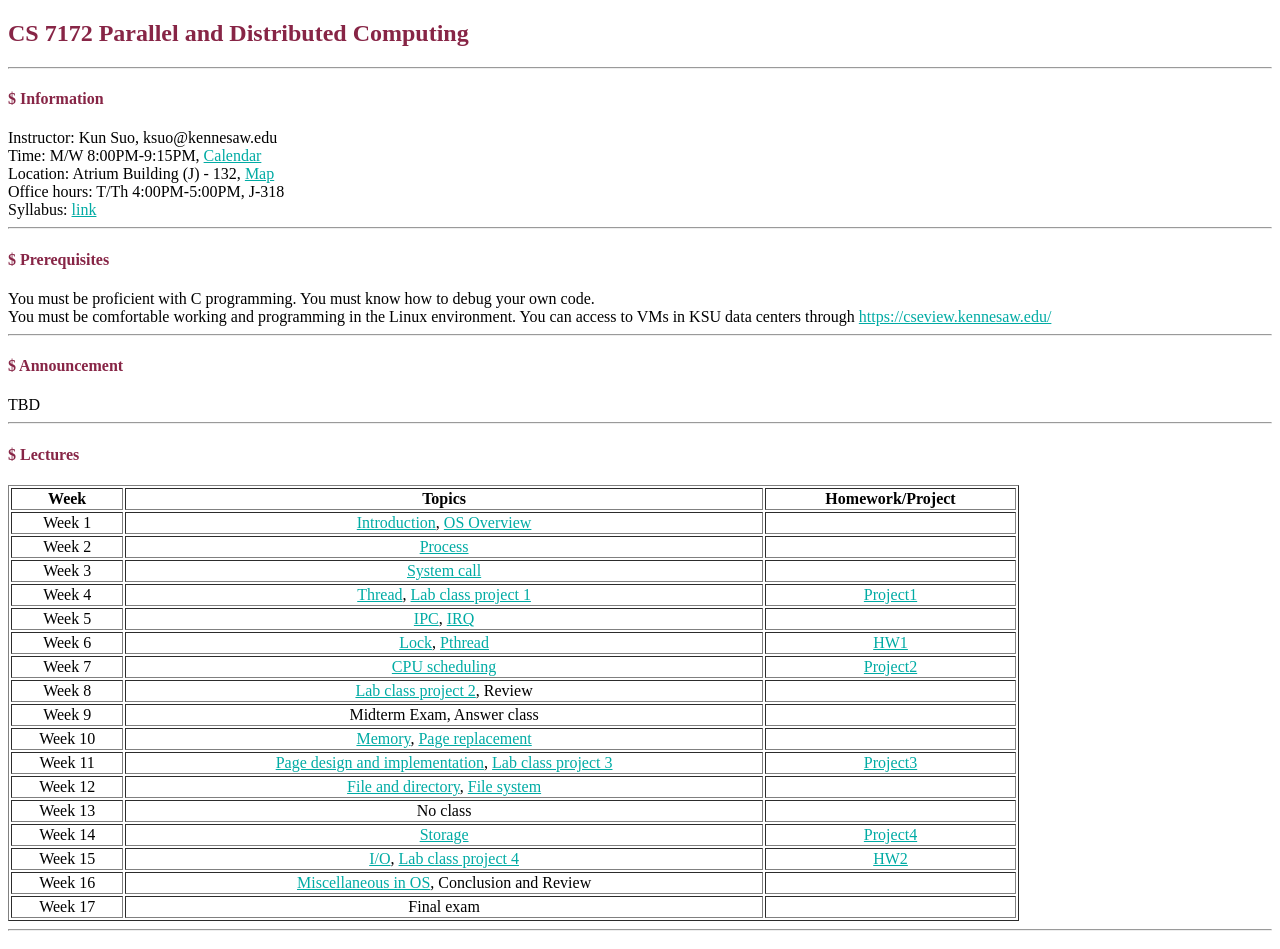
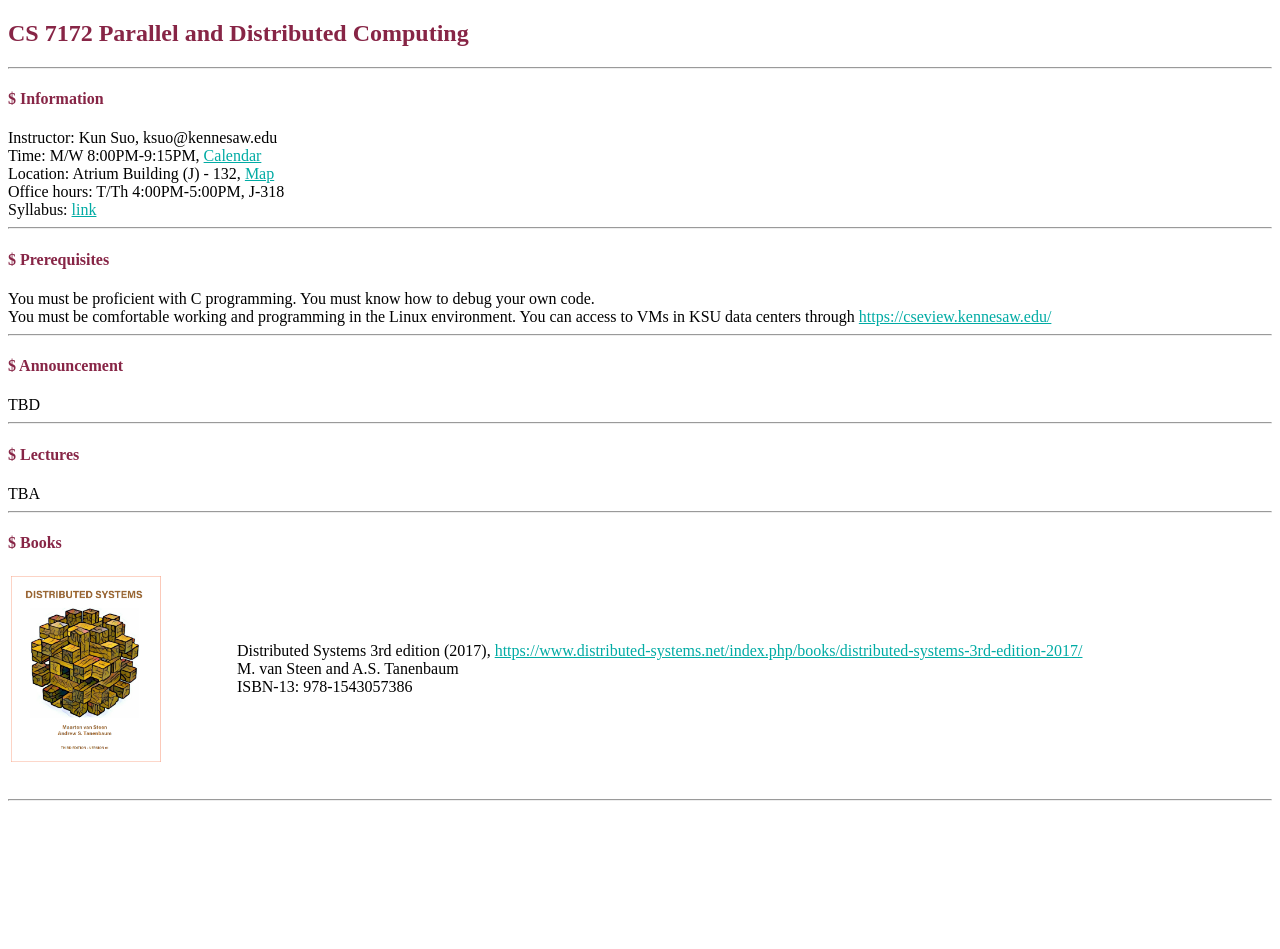
Before and after one commit to kevinsuo/kevinsuo.github.io, a plain HTML site: page teaching/2020Spring/7172/class.html in a window 1280 px wide. Shown: the top 949 px of the page. After the commit the page ends 809 px from the top, so only its background shows below. Drawn offline with nearby package versions, Linux system fonts and the light colour scheme.

Commit message:
Update class.html

```diff
--- a/teaching/2020Spring/7172/class.html
+++ b/teaching/2020Spring/7172/class.html
@@ -49,99 +49,7 @@ p.margin {margin: 0cm 0.6cm 0cm 0.6cm}
   </h4>
 
 
-<table style="width:80%" border="1">
-  <tr>
-    <th>Week</th>
-    <th>Topics</th>
-    <th>Homework/Project</th>
-  </tr>
-
-  <tr align="center">
-    <td>Week 1</td>
-    <td><a href="./Slides/LEC1_Intro.pdf" style="color:#00ABA4">Introduction</a>, <a href="./Slides/LEC2_OS_Overview.pdf" style="color:#00ABA4">OS Overview</a></td>
-    <td></td>
-  </tr>
-  <tr align="center">
-    <td>Week 2</td>
-    <td><a href="./Slides/LEC3_OS_Process.pdf" style="color:#00ABA4">Process</a></td>
-    <td></td>
-  </tr>
-  <tr align="center">
-    <td>Week 3</td>
-    <td><a href="./Slides/LEC5_1_OS_System_Call.pdf" style="color:#00ABA4">System call</a></td>
-    <td></td>
-  </tr>
-  <tr align="center">
-    <td>Week 4</td>
-    <td><a href="./Slides/LEC4_OS_Thread.pdf" style="color:#00ABA4">Thread</a>, <a href="./Slides/LEC5_2_Project 1.pdf" style="color:#00ABA4">Lab class project 1</a></td>
-    <td><a href="./Project/project1.pdf" style="color:#00ABA4">Project1</a></td>
-  </tr>
-  <tr align="center">
-    <td>Week 5</td>
-    <td><a href="./Slides/LEC6_OS_IPC.pdf" style="color:#00ABA4">IPC</a>, <a href="./Slides/LEC7_OS_Interrupt.pdf" style="color:#00ABA4">IRQ</a></td>
-    <td></td>
-  </tr>
-  <tr align="center">
-    <td>Week 6</td>
-    <td><a href="./Slides/LEC8_OS_Lock.pdf" style="color:#00ABA4">Lock</a>, <a href="./Slides/LEC9_OS_Pthread.pdf" style="color:#00ABA4">Pthread</a></td>
-    <td><a href="./HW/1.docx" style="color:#00ABA4">HW1</a></td>
-  </tr>
-  <tr align="center">
-    <td>Week 7</td>
-    <td><a href="./Slides/LEC10_1_OS_Scheduling.pdf" style="color:#00ABA4">CPU scheduling</a></td>
-    <td><a href="./Project/project2.pdf" style="color:#00ABA4">Project2</a></td>
-  </tr>
-  <tr align="center">
-    <td>Week 8</td>
-    <td><a href="./Slides/LEC10_2_OS_Project2.pdf" style="color:#00ABA4">Lab class project 2</a>, Review</td>
-    <td></td>
-  </tr>
-  <tr align="center">
-    <td>Week 9</td>
-    <td>Midterm Exam, Answer class</td>
-    <td></td>
-  </tr>
-  <tr align="center">
-    <td>Week 10</td>
-    <td><a href="./Slides/LEC11_OS_Memory.pdf" style="color:#00ABA4">Memory</a>, <a href="./Slides/LEC12_1_OS_Page replacement.pdf" style="color:#00ABA4">Page replacement</a></td>
-    <td></td>
-  </tr>
-  <tr align="center">
-    <td>Week 11</td>
-    <td><a href="./Slides/LEC13_OS_Page design and segmentation.pdf" style="color:#00ABA4">Page design and implementation</a>, <a href="./Slides/LEC12_2_OS_Project3.pdf" style="color:#00ABA4">Lab class project 3</a></td>
-    <td><a href="./Project/project3.pdf" style="color:#00ABA4">Project3</a></td>
-  </tr>
-  <tr align="center">
-    <td>Week 12</td>
-    <td><a href="./Slides/LEC14_OS_File and Directory.pdf" style="color:#00ABA4">File and directory</a>, <a href="./Slides/LEC15_OS_File system.pdf" style="color:#00ABA4">File system</a></td>
-    <td></td>
-  </tr>
-  <tr align="center">
-    <td>Week 13</td>
-    <td>No class</td>
-    <td></td>
-  </tr>
-  <tr align="center">
-    <td>Week 14</td>
-    <td><a href="./Slides/LEC16_OS_Storage.pdf" style="color:#00ABA4">Storage</a></td>
-    <td><a href="./Project/project4.pdf" style="color:#00ABA4">Project4</a></td>
-  </tr>
-  <tr align="center">
-    <td>Week 15</td>
-    <td><a href="./Slides/LEC17_1_OS_IO.pdf" style="color:#00ABA4">I/O</a>, <a href="./Slides/LEC17_2_Project4.pdf" style="color:#00ABA4">Lab class project 4</a></td>
-    <td><a href="./HW/2.docx" style="color:#00ABA4">HW2</a></td>
-  </tr>
-  <tr align="center">
-    <td>Week 16</td>
-    <td><a href="./Slides/LEC18_OS_Miscellaneous.pdf" style="color:#00ABA4">Miscellaneous in OS</a>, Conclusion and Review</td>
-    <td></td>
-  </tr>
-  <tr align="center">
-    <td>Week 17</td>
-    <td>Final exam</td>
-    <td></td>
-  </tr>
-</table>
+TBA
 
 	<hr/>
 
```
